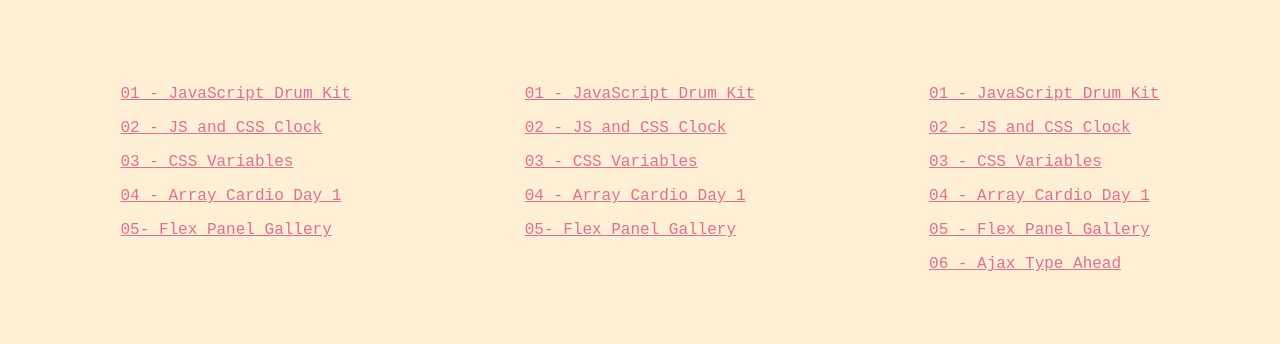
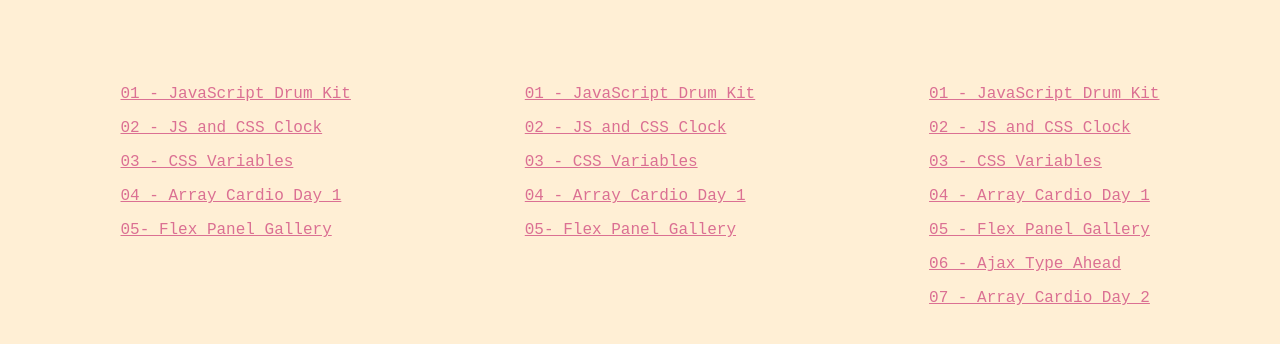
Before and after one commit to Lambdaphile/JavaScript30, a plain HTML site: page index.html in a window 1280 px wide. Shown: the part 74-418 px from the top of the page. Drawn offline with Linux system fonts and the light colour scheme.

Commit message:
Update README.md and index.js links...

```diff
--- a/index.html
+++ b/index.html
@@ -56,6 +56,7 @@
         <a href="./04-array-cardio-day-1/"><p>04 - Array Cardio Day 1</p></a>
         <a href="./05-flex-panel-gallery"/><p>05 - Flex Panel Gallery</p></a>
         <a href="./06-ajax-type-ahead/"><p>06 - Ajax Type Ahead</p></a>
+        <a href="./07-array-cardio-day-2/"><p>07 - Array Cardio Day 2</p></a>
       </section>
 
     </main>
```
Also changed, not shown: README.md.
